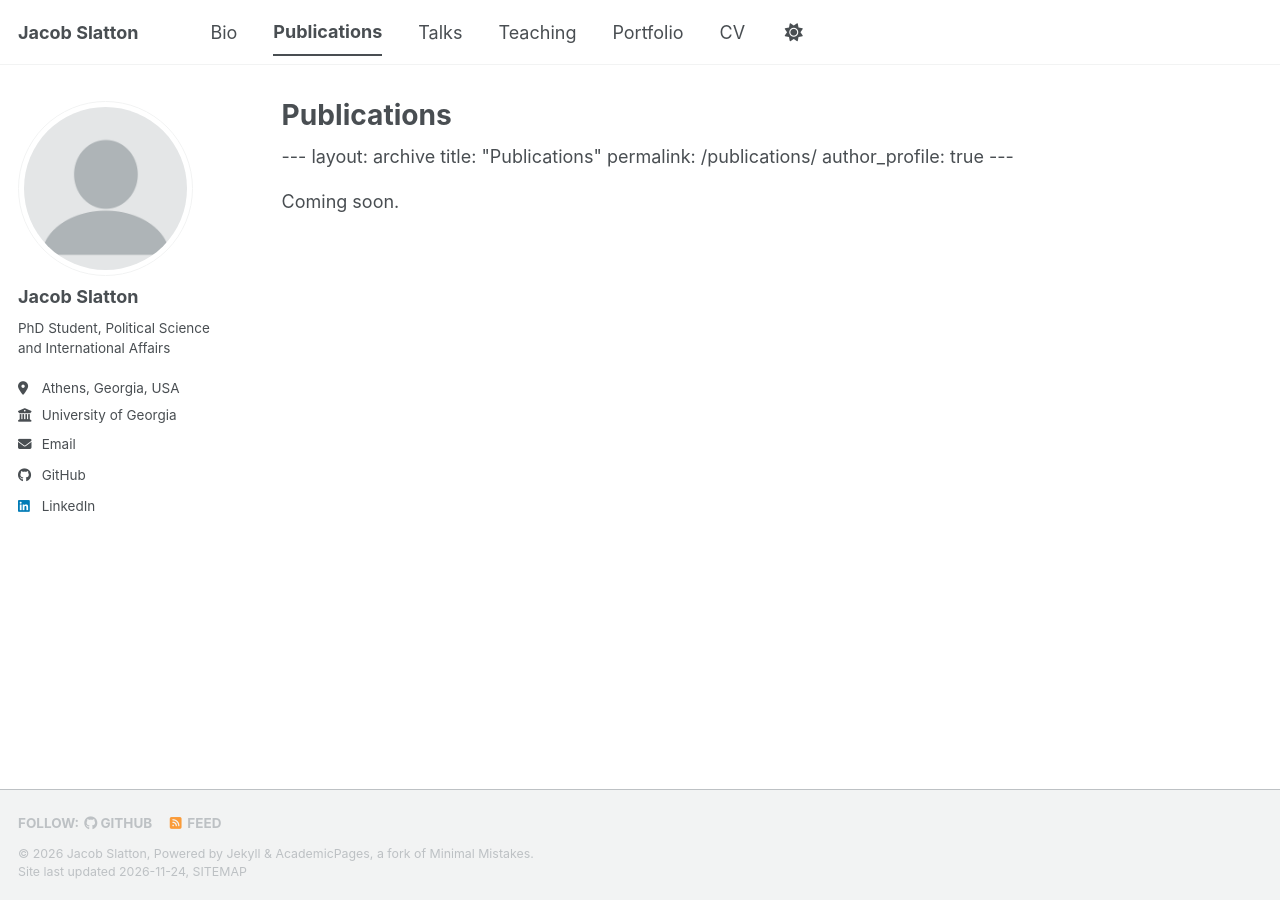
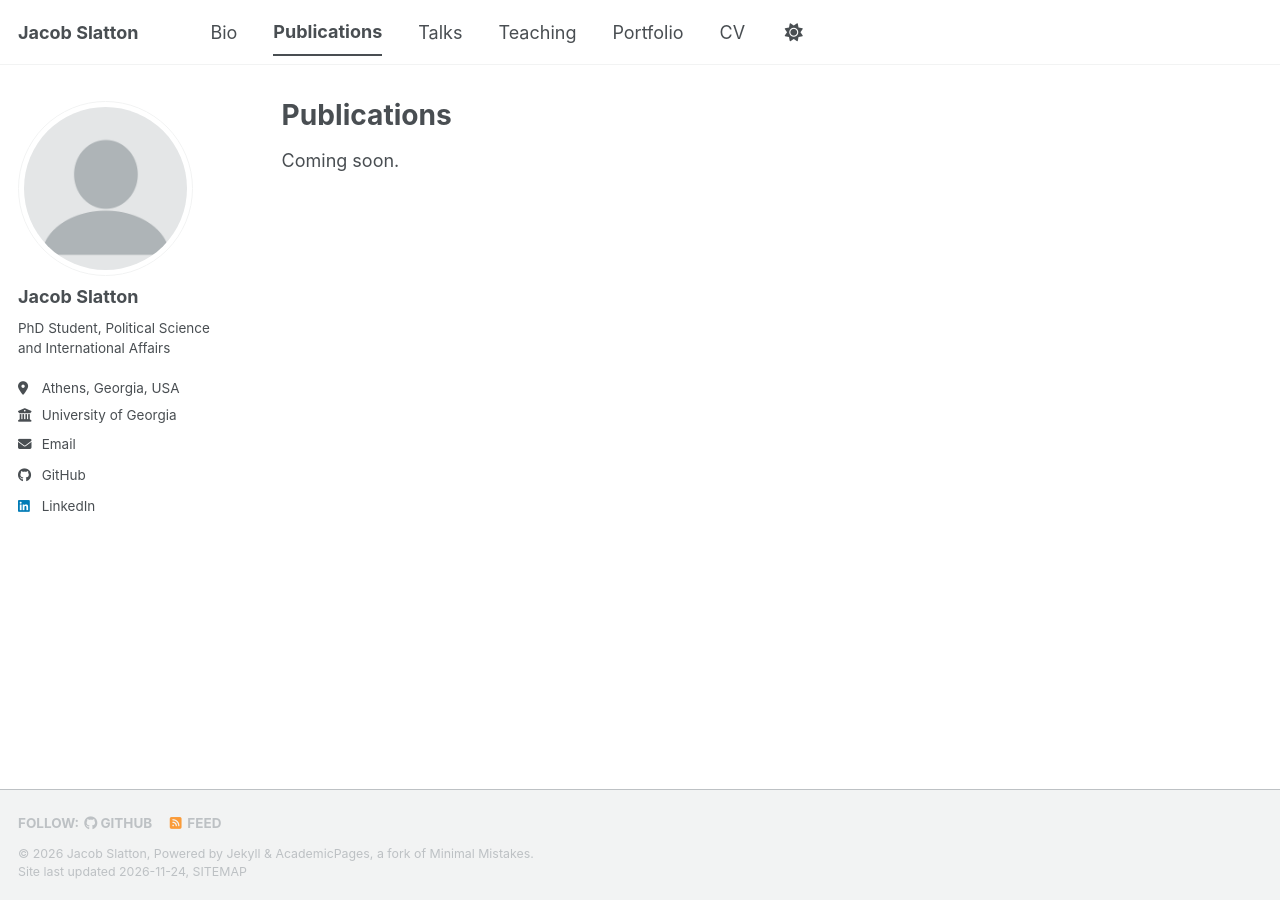
Before and after one commit to jacobslatton/jacobslatton.github.io, a Jekyll site: the page built from _pages/publications.html, in a window 1280 px wide. Built offline with Jekyll 4.4.1, drawn with Linux system fonts in a browser that asks for light colours; a script bundle is joined from its source files by our own code; a style sheet for code colours, icons or effects is not loaded.

Commit message:
Update publications.html

```diff
--- a/_pages/publications.html
+++ b/_pages/publications.html
@@ -1,14 +1,3 @@
----
-layout: archive
-title: "Publications"
-permalink: /publications/
-author_profile: true
----
-
-<!-- {% if site.author.googlescholar %}
-  <div class="wordwrap">You can also find my articles on <a href="{{site.author.googlescholar}}">my Google Scholar profile</a>.</div>
-{% endif %} -->
-
 ---
 layout: archive
 title: "Publications"
```
